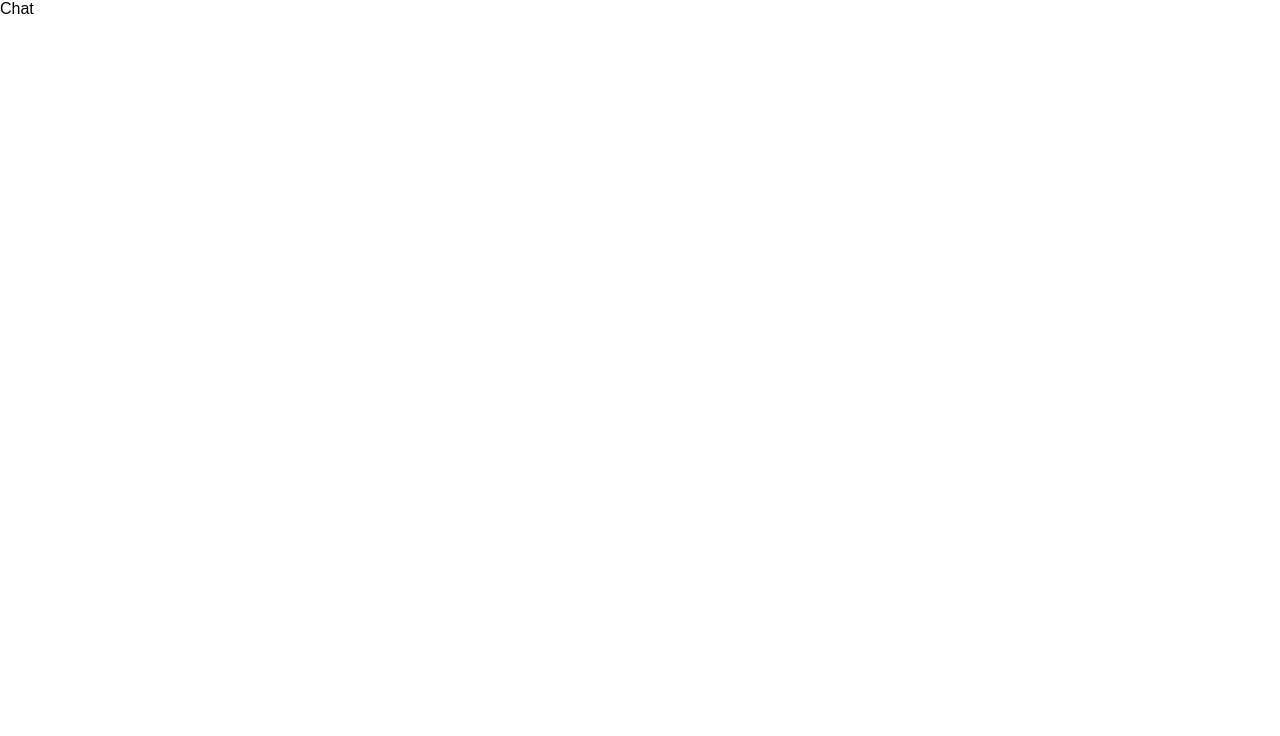
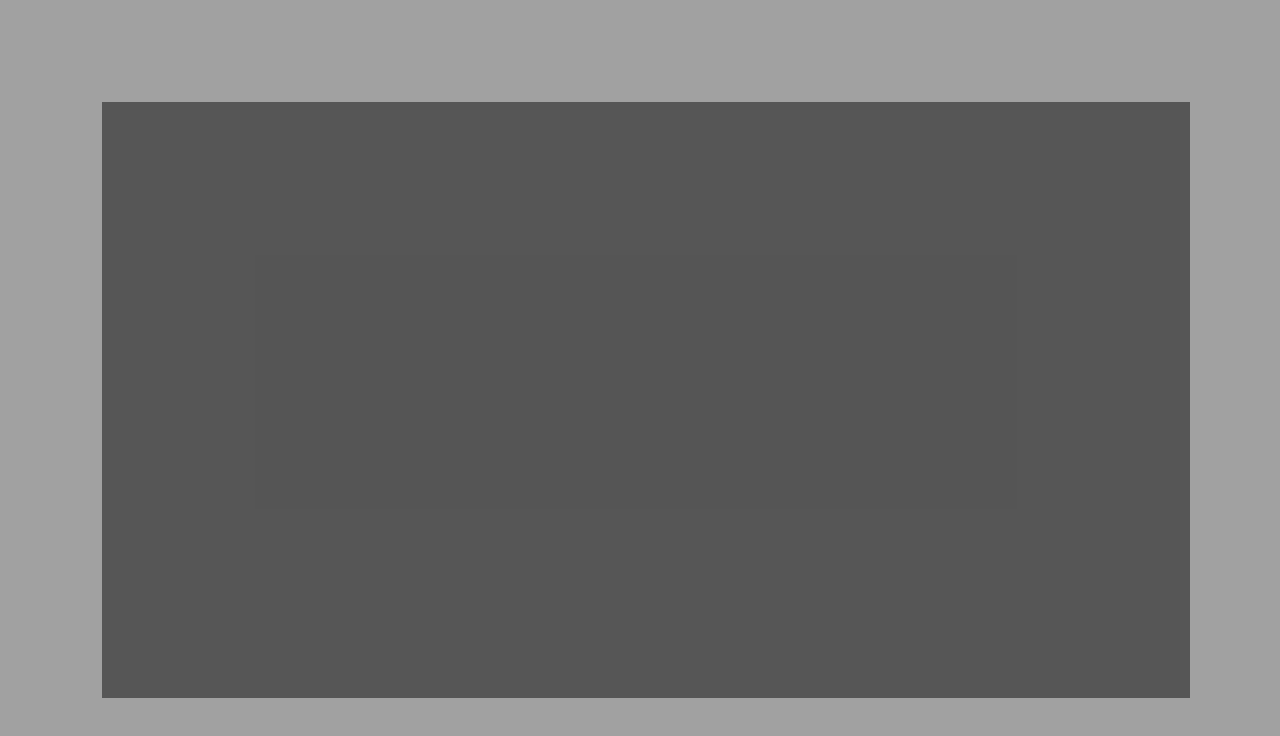
Before and after one commit to marwan475/SocialMediaSite, a React (Create React App) app in the folder public/: page / in a window 1280 px wide. Shown: the top 736 px of the page. Built offline with nearby package versions, Linux system fonts and the light colour scheme; a web font is replaced by a local one.

Commit message:
setup main page

```diff
--- a/public/src/App.js
+++ b/public/src/App.js
@@ -1,6 +1,6 @@
 import React from "react";
 import { BrowserRouter,Routes,Route } from "react-router-dom";
-import Chat from "./pages/Chat";
+import Main from "./pages/Main";
 import Register from "./pages/Register";
 import Login from "./pages/Login";
 
@@ -10,7 +10,7 @@ export default function App(){
     <Routes>
       <Route path="/register" element={<Register />} />
       <Route path="/login" element={<Login />} />
-      <Route path="/" element={<Chat />} />
+      <Route path="/" element={<Main />} />
     </Routes>
   </BrowserRouter>
   )
--- a/public/src/pages/Chat.jsx
+++ /dev/null
@@ -1,8 +0,0 @@
-import React from "react";
-
-function Chat() {
-    return <div>Chat</div>;
-
-}
-
-export default Chat;
--- /dev/null
+++ b/public/src/pages/Main.jsx
@@ -0,0 +1,32 @@
+import React from "react";
+import styled  from "styled-components";
+
+function Main() {
+    return (
+    <Container>
+        <div className="container"></div>
+    </Container>);
+
+}
+
+const Container =styled.div`
+height: 100vh;
+width: 100vw;
+display: flex;
+flex-direction: column;
+justify-content: center;
+gap: 1rem;
+align-items; center;
+background-color: #A1A1A1;
+padding: 8%;
+.container{
+    height: 85vh;
+    width: 85vw;
+    background-color: #00000078;
+    display: grid;
+    grid-template-columns: 25% 75%;
+
+}
+`;
+
+export default Main;
```
